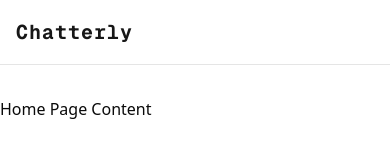
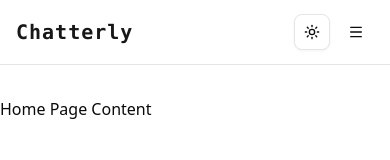
Before and after one commit to DavidAsrorxonov/chatterly, a Next.js app: page / in a window 390 px wide. Shown: the top 160 px of the page. Built offline with nearby package versions, Linux system fonts and the light colour scheme; no server answers.

Commit message:
create and import mobile navbar in the main navbar; make the overscroll behaviour none for smoother experience;

```diff
--- a/app/globals.css
+++ b/app/globals.css
@@ -3,48 +3,12 @@
 
 @custom-variant dark (&:is(.dark *));
 
-@theme inline {
-  --color-background: var(--background);
-  --color-foreground: var(--foreground);
-  --font-sans: var(--font-geist-sans);
-  --font-mono: var(--font-geist-mono);
-  --color-sidebar-ring: var(--sidebar-ring);
-  --color-sidebar-border: var(--sidebar-border);
-  --color-sidebar-accent-foreground: var(--sidebar-accent-foreground);
-  --color-sidebar-accent: var(--sidebar-accent);
-  --color-sidebar-primary-foreground: var(--sidebar-primary-foreground);
-  --color-sidebar-primary: var(--sidebar-primary);
-  --color-sidebar-foreground: var(--sidebar-foreground);
-  --color-sidebar: var(--sidebar);
-  --color-chart-5: var(--chart-5);
-  --color-chart-4: var(--chart-4);
-  --color-chart-3: var(--chart-3);
-  --color-chart-2: var(--chart-2);
-  --color-chart-1: var(--chart-1);
-  --color-ring: var(--ring);
-  --color-input: var(--input);
-  --color-border: var(--border);
-  --color-destructive: var(--destructive);
-  --color-accent-foreground: var(--accent-foreground);
-  --color-accent: var(--accent);
-  --color-muted-foreground: var(--muted-foreground);
-  --color-muted: var(--muted);
-  --color-secondary-foreground: var(--secondary-foreground);
-  --color-secondary: var(--secondary);
-  --color-primary-foreground: var(--primary-foreground);
-  --color-primary: var(--primary);
-  --color-popover-foreground: var(--popover-foreground);
-  --color-popover: var(--popover);
-  --color-card-foreground: var(--card-foreground);
-  --color-card: var(--card);
-  --radius-sm: calc(var(--radius) - 4px);
-  --radius-md: calc(var(--radius) - 2px);
-  --radius-lg: var(--radius);
-  --radius-xl: calc(var(--radius) + 4px);
+html,
+body {
+  overscroll-behavior: none;
 }
 
 :root {
-  --radius: 0.625rem;
   --background: oklch(1 0 0);
   --foreground: oklch(0.145 0 0);
   --card: oklch(1 0 0);
@@ -60,14 +24,15 @@
   --accent: oklch(0.97 0 0);
   --accent-foreground: oklch(0.205 0 0);
   --destructive: oklch(0.577 0.245 27.325);
+  --destructive-foreground: oklch(1 0 0);
   --border: oklch(0.922 0 0);
   --input: oklch(0.922 0 0);
   --ring: oklch(0.708 0 0);
-  --chart-1: oklch(0.646 0.222 41.116);
-  --chart-2: oklch(0.6 0.118 184.704);
-  --chart-3: oklch(0.398 0.07 227.392);
-  --chart-4: oklch(0.828 0.189 84.429);
-  --chart-5: oklch(0.769 0.188 70.08);
+  --chart-1: oklch(0.81 0.1 252);
+  --chart-2: oklch(0.62 0.19 260);
+  --chart-3: oklch(0.55 0.22 263);
+  --chart-4: oklch(0.49 0.22 264);
+  --chart-5: oklch(0.42 0.18 266);
   --sidebar: oklch(0.985 0 0);
   --sidebar-foreground: oklch(0.145 0 0);
   --sidebar-primary: oklch(0.205 0 0);
@@ -76,6 +41,27 @@
   --sidebar-accent-foreground: oklch(0.205 0 0);
   --sidebar-border: oklch(0.922 0 0);
   --sidebar-ring: oklch(0.708 0 0);
+  --font-sans: ui-sans-serif, system-ui, -apple-system, BlinkMacSystemFont,
+    "Segoe UI", Roboto, "Helvetica Neue", Arial, "Noto Sans", sans-serif,
+    "Apple Color Emoji", "Segoe UI Emoji", "Segoe UI Symbol", "Noto Color Emoji";
+  --font-serif: ui-serif, Georgia, Cambria, "Times New Roman", Times, serif;
+  --font-mono: ui-monospace, SFMono-Regular, Menlo, Monaco, Consolas,
+    "Liberation Mono", "Courier New", monospace;
+  --radius: 0.625rem;
+  --shadow-2xs: 0 1px 3px 0px hsl(0 0% 0% / 0.05);
+  --shadow-xs: 0 1px 3px 0px hsl(0 0% 0% / 0.05);
+  --shadow-sm: 0 1px 3px 0px hsl(0 0% 0% / 0.1),
+    0 1px 2px -1px hsl(0 0% 0% / 0.1);
+  --shadow: 0 1px 3px 0px hsl(0 0% 0% / 0.1), 0 1px 2px -1px hsl(0 0% 0% / 0.1);
+  --shadow-md: 0 1px 3px 0px hsl(0 0% 0% / 0.1),
+    0 2px 4px -1px hsl(0 0% 0% / 0.1);
+  --shadow-lg: 0 1px 3px 0px hsl(0 0% 0% / 0.1),
+    0 4px 6px -1px hsl(0 0% 0% / 0.1);
+  --shadow-xl: 0 1px 3px 0px hsl(0 0% 0% / 0.1),
+    0 8px 10px -1px hsl(0 0% 0% / 0.1);
+  --shadow-2xl: 0 1px 3px 0px hsl(0 0% 0% / 0.25);
+  --tracking-normal: 0em;
+  --spacing: 0.25rem;
 }
 
 .dark {
@@ -83,7 +69,7 @@
   --foreground: oklch(0.985 0 0);
   --card: oklch(0.205 0 0);
   --card-foreground: oklch(0.985 0 0);
-  --popover: oklch(0.205 0 0);
+  --popover: oklch(0.269 0 0);
   --popover-foreground: oklch(0.985 0 0);
   --primary: oklch(0.922 0 0);
   --primary-foreground: oklch(0.205 0 0);
@@ -91,25 +77,98 @@
   --secondary-foreground: oklch(0.985 0 0);
   --muted: oklch(0.269 0 0);
   --muted-foreground: oklch(0.708 0 0);
-  --accent: oklch(0.269 0 0);
+  --accent: oklch(0.371 0 0);
   --accent-foreground: oklch(0.985 0 0);
   --destructive: oklch(0.704 0.191 22.216);
-  --border: oklch(1 0 0 / 10%);
-  --input: oklch(1 0 0 / 15%);
+  --destructive-foreground: oklch(0.985 0 0);
+  --border: oklch(0.275 0 0);
+  --input: oklch(0.325 0 0);
   --ring: oklch(0.556 0 0);
-  --chart-1: oklch(0.488 0.243 264.376);
-  --chart-2: oklch(0.696 0.17 162.48);
-  --chart-3: oklch(0.769 0.188 70.08);
-  --chart-4: oklch(0.627 0.265 303.9);
-  --chart-5: oklch(0.645 0.246 16.439);
+  --chart-1: oklch(0.81 0.1 252);
+  --chart-2: oklch(0.62 0.19 260);
+  --chart-3: oklch(0.55 0.22 263);
+  --chart-4: oklch(0.49 0.22 264);
+  --chart-5: oklch(0.42 0.18 266);
   --sidebar: oklch(0.205 0 0);
   --sidebar-foreground: oklch(0.985 0 0);
   --sidebar-primary: oklch(0.488 0.243 264.376);
   --sidebar-primary-foreground: oklch(0.985 0 0);
   --sidebar-accent: oklch(0.269 0 0);
   --sidebar-accent-foreground: oklch(0.985 0 0);
-  --sidebar-border: oklch(1 0 0 / 10%);
-  --sidebar-ring: oklch(0.556 0 0);
+  --sidebar-border: oklch(0.275 0 0);
+  --sidebar-ring: oklch(0.439 0 0);
+  --font-sans: ui-sans-serif, system-ui, -apple-system, BlinkMacSystemFont,
+    "Segoe UI", Roboto, "Helvetica Neue", Arial, "Noto Sans", sans-serif,
+    "Apple Color Emoji", "Segoe UI Emoji", "Segoe UI Symbol", "Noto Color Emoji";
+  --font-serif: ui-serif, Georgia, Cambria, "Times New Roman", Times, serif;
+  --font-mono: ui-monospace, SFMono-Regular, Menlo, Monaco, Consolas,
+    "Liberation Mono", "Courier New", monospace;
+  --radius: 0.625rem;
+  --shadow-2xs: 0 1px 3px 0px hsl(0 0% 0% / 0.05);
+  --shadow-xs: 0 1px 3px 0px hsl(0 0% 0% / 0.05);
+  --shadow-sm: 0 1px 3px 0px hsl(0 0% 0% / 0.1),
+    0 1px 2px -1px hsl(0 0% 0% / 0.1);
+  --shadow: 0 1px 3px 0px hsl(0 0% 0% / 0.1), 0 1px 2px -1px hsl(0 0% 0% / 0.1);
+  --shadow-md: 0 1px 3px 0px hsl(0 0% 0% / 0.1),
+    0 2px 4px -1px hsl(0 0% 0% / 0.1);
+  --shadow-lg: 0 1px 3px 0px hsl(0 0% 0% / 0.1),
+    0 4px 6px -1px hsl(0 0% 0% / 0.1);
+  --shadow-xl: 0 1px 3px 0px hsl(0 0% 0% / 0.1),
+    0 8px 10px -1px hsl(0 0% 0% / 0.1);
+  --shadow-2xl: 0 1px 3px 0px hsl(0 0% 0% / 0.25);
+}
+
+@theme inline {
+  --color-background: var(--background);
+  --color-foreground: var(--foreground);
+  --color-card: var(--card);
+  --color-card-foreground: var(--card-foreground);
+  --color-popover: var(--popover);
+  --color-popover-foreground: var(--popover-foreground);
+  --color-primary: var(--primary);
+  --color-primary-foreground: var(--primary-foreground);
+  --color-secondary: var(--secondary);
+  --color-secondary-foreground: var(--secondary-foreground);
+  --color-muted: var(--muted);
+  --color-muted-foreground: var(--muted-foreground);
+  --color-accent: var(--accent);
+  --color-accent-foreground: var(--accent-foreground);
+  --color-destructive: var(--destructive);
+  --color-destructive-foreground: var(--destructive-foreground);
+  --color-border: var(--border);
+  --color-input: var(--input);
+  --color-ring: var(--ring);
+  --color-chart-1: var(--chart-1);
+  --color-chart-2: var(--chart-2);
+  --color-chart-3: var(--chart-3);
+  --color-chart-4: var(--chart-4);
+  --color-chart-5: var(--chart-5);
+  --color-sidebar: var(--sidebar);
+  --color-sidebar-foreground: var(--sidebar-foreground);
+  --color-sidebar-primary: var(--sidebar-primary);
+  --color-sidebar-primary-foreground: var(--sidebar-primary-foreground);
+  --color-sidebar-accent: var(--sidebar-accent);
+  --color-sidebar-accent-foreground: var(--sidebar-accent-foreground);
+  --color-sidebar-border: var(--sidebar-border);
+  --color-sidebar-ring: var(--sidebar-ring);
+
+  --font-sans: var(--font-sans);
+  --font-mono: var(--font-mono);
+  --font-serif: var(--font-serif);
+
+  --radius-sm: calc(var(--radius) - 4px);
+  --radius-md: calc(var(--radius) - 2px);
+  --radius-lg: var(--radius);
+  --radius-xl: calc(var(--radius) + 4px);
+
+  --shadow-2xs: var(--shadow-2xs);
+  --shadow-xs: var(--shadow-xs);
+  --shadow-sm: var(--shadow-sm);
+  --shadow: var(--shadow);
+  --shadow-md: var(--shadow-md);
+  --shadow-lg: var(--shadow-lg);
+  --shadow-xl: var(--shadow-xl);
+  --shadow-2xl: var(--shadow-2xl);
 }
 
 @layer base {
--- a/components/MobileNavbar.tsx
+++ b/components/MobileNavbar.tsx
@@ -1,7 +1,99 @@
-import React from "react";
+"use client";
+import { SignInButton, SignOutButton, useAuth } from "@clerk/nextjs";
+import {
+  BellIcon,
+  HomeIcon,
+  LogOutIcon,
+  MenuIcon,
+  UserIcon,
+} from "lucide-react";
+import React, { useState } from "react";
+import { Button } from "./ui/button";
+import {
+  Sheet,
+  SheetContent,
+  SheetHeader,
+  SheetTitle,
+  SheetTrigger,
+} from "./ui/sheet";
+import Link from "next/link";
+import { ModeToggle } from "./mode-toggle";
 
 const MobileNavbar = () => {
-  return <div>MobileNavbar</div>;
+  const [showMobileMenu, setShowMobileMenu] = useState(false);
+  const { isSignedIn } = useAuth();
+
+  return (
+    <div className="flex md:hidden items-center space-x-2">
+      <ModeToggle />
+
+      <Sheet open={showMobileMenu} onOpenChange={setShowMobileMenu}>
+        <SheetTrigger asChild>
+          <Button variant="ghost" size="icon">
+            <MenuIcon className="h-5 w-5" />
+          </Button>
+        </SheetTrigger>
+        <SheetContent side="right" className="w-[300px]">
+          <SheetHeader>
+            <SheetTitle>Menu</SheetTitle>
+          </SheetHeader>
+
+          <nav className="flex flex-col space-y-4 mt-6">
+            <Button
+              variant="ghost"
+              className="flex items-center gap-3 justify-start"
+              asChild
+            >
+              <Link href="/">
+                <HomeIcon className="w-4 h-4" />
+                Home
+              </Link>
+            </Button>
+
+            {isSignedIn ? (
+              <>
+                <Button
+                  variant="ghost"
+                  className="flex items-center gap-3 justify-start"
+                  asChild
+                >
+                  <Link href="/notifications">
+                    <BellIcon className="w-4 h-4" />
+                    Notifications
+                  </Link>
+                </Button>
+                <Button
+                  variant="ghost"
+                  className="flex items-center gap-3 justify-start"
+                  asChild
+                >
+                  <Link href="/profile">
+                    <UserIcon className="w-4 h-4" />
+                    Profile
+                  </Link>
+                </Button>
+                <SignOutButton>
+                  <Button
+                    variant="ghost"
+                    className="flex items-center gap-3 justify-start w-full"
+                  >
+                    <LogOutIcon className="w-4 h-4" />
+                    Logout
+                  </Button>
+                </SignOutButton>
+              </>
+            ) : (
+              <SignInButton mode="modal">
+                <Button variant="default" className="w-full">
+                  Sign In
+                </Button>
+              </SignInButton>
+            )}
+          </nav>
+        </SheetContent>
+      </Sheet>
+    </div>
+  );
 };
 
 export default MobileNavbar;
--- a/components/Navbar.tsx
+++ b/components/Navbar.tsx
@@ -18,7 +18,7 @@ const Navbar = () => {
           </div>
 
           <DesktopNavbar />
-          {/* <MobileNavbar /> */}
+          <MobileNavbar />
         </div>
       </div>
     </nav>
```
